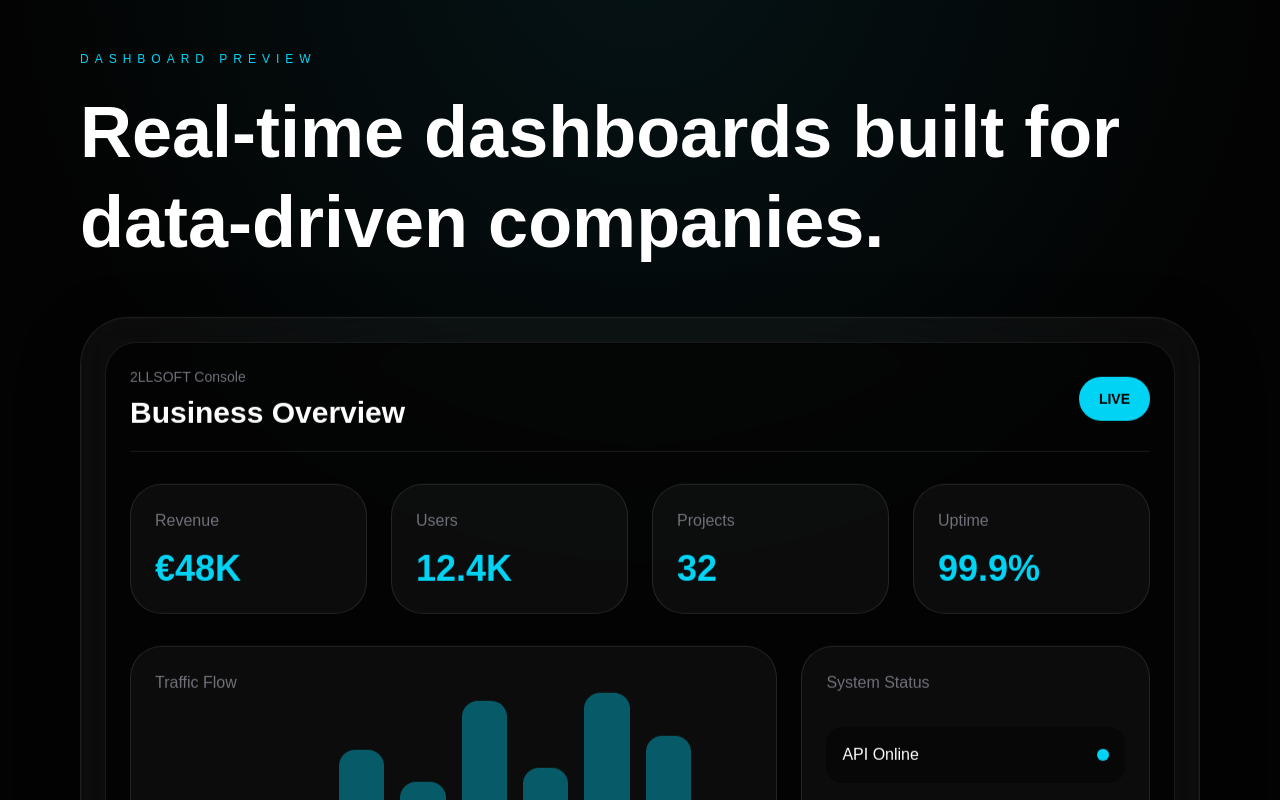
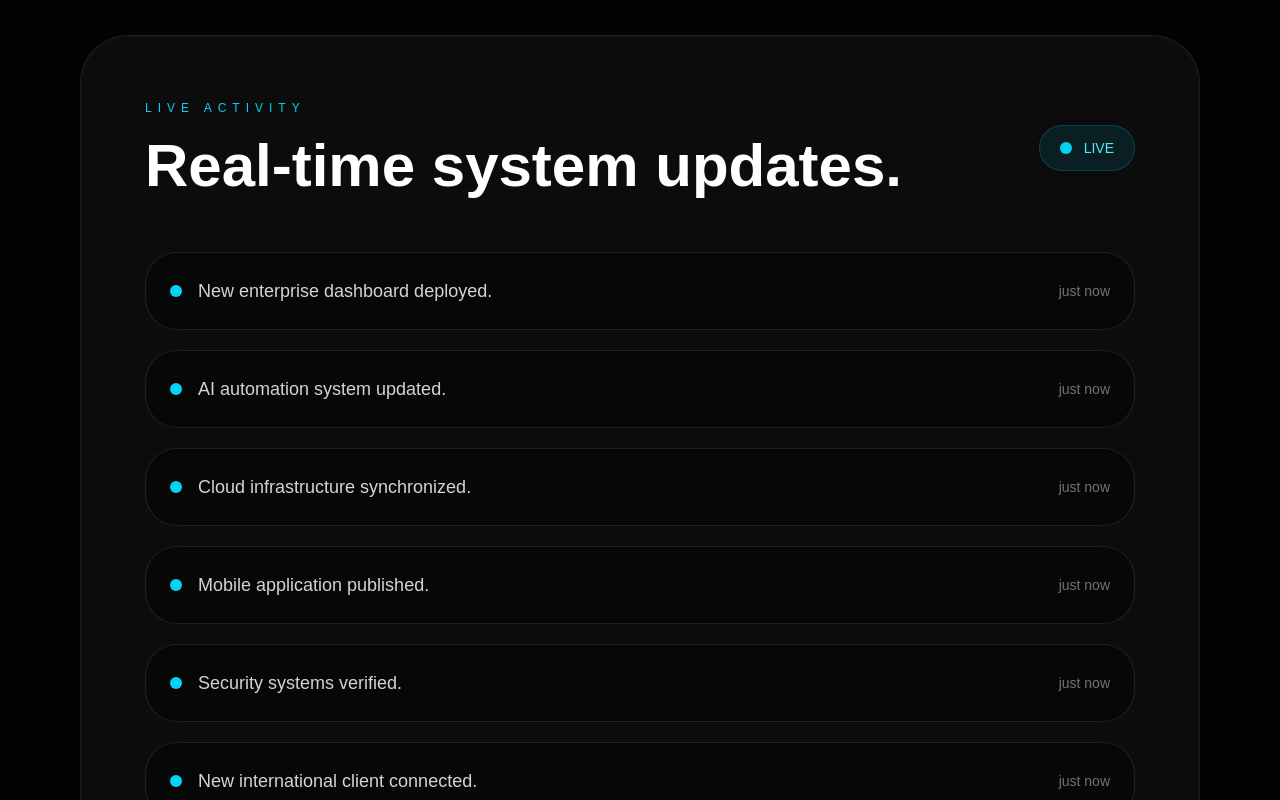
Before and after one commit to 2LLSOFT/2llsoft-clean, a Next.js app: page / in a window 1280 px wide. Shown: the part 8500-9300 px from the top of the page. Built offline with nearby package versions, Linux system fonts and the light colour scheme.

Commit message:
add live activity feed

```diff
--- a/app/page.tsx
+++ b/app/page.tsx
@@ -33,6 +33,7 @@ import FloatingPanels from "@/sections/FloatingPanels";
 import DashboardPreview from "@/sections/DashboardPreview";
 import MobileAppPreview from "@/sections/MobileAppPreview";
 import CaseStudies from "@/sections/CaseStudies";
+import LiveFeed from "@/sections/LiveFeed";
 
 export default function Home() {
   return (
@@ -55,6 +56,7 @@ export default function Home() {
       <FadeIn><CaseStudies /></FadeIn>
       <FadeIn><ProductShowcase /></FadeIn>
       <FadeIn><FloatingPanels /></FadeIn>
+      <FadeIn><LiveFeed /></FadeIn>
       <FadeIn><DashboardPreview /></FadeIn>
       <FadeIn><MobileAppPreview /></FadeIn>
       <FadeIn><Trust /></FadeIn>
--- /dev/null
+++ b/sections/LiveFeed.tsx
@@ -0,0 +1,64 @@
+"use client";
+
+import { motion } from "framer-motion";
+
+const feed = [
+  "New enterprise dashboard deployed.",
+  "AI automation system updated.",
+  "Cloud infrastructure synchronized.",
+  "Mobile application published.",
+  "Security systems verified.",
+  "New international client connected.",
+];
+
+export default function LiveFeed() {
+  return (
+    <section className="relative overflow-hidden bg-[#030303] px-6 py-24 text-white md:px-20">
+      <div className="glass-card rounded-[3rem] p-10 md:p-16">
+        <div className="flex items-center justify-between">
+          <div>
+            <p className="text-xs uppercase tracking-[0.5em] text-cyan-400">
+              Live Activity
+            </p>
+
+            <h2 className="mt-5 text-4xl font-black md:text-6xl">
+              Real-time system updates.
+            </h2>
+          </div>
+
+          <div className="hidden items-center gap-3 rounded-full border border-cyan-400/20 bg-cyan-400/10 px-5 py-3 text-sm text-cyan-300 md:flex">
+            <span className="h-3 w-3 animate-pulse rounded-full bg-cyan-400" />
+            LIVE
+          </div>
+        </div>
+
+        <div className="mt-14 grid gap-5">
+          {feed.map((item, index) => (
+            <motion.div
+              key={item}
+              initial={{ opacity: 0, x: -40 }}
+              whileInView={{ opacity: 1, x: 0 }}
+              transition={{
+                duration: 0.7,
+                delay: index * 0.1,
+              }}
+              className="flex items-center justify-between rounded-[2rem] border border-white/10 bg-black/40 p-6"
+            >
+              <div className="flex items-center gap-4">
+                <span className="h-3 w-3 rounded-full bg-cyan-400" />
+
+                <p className="text-lg text-zinc-300">
+                  {item}
+                </p>
+              </div>
+
+              <span className="text-sm text-zinc-500">
+                just now
+              </span>
+            </motion.div>
+          ))}
+        </div>
+      </div>
+    </section>
+  );
+}
```
